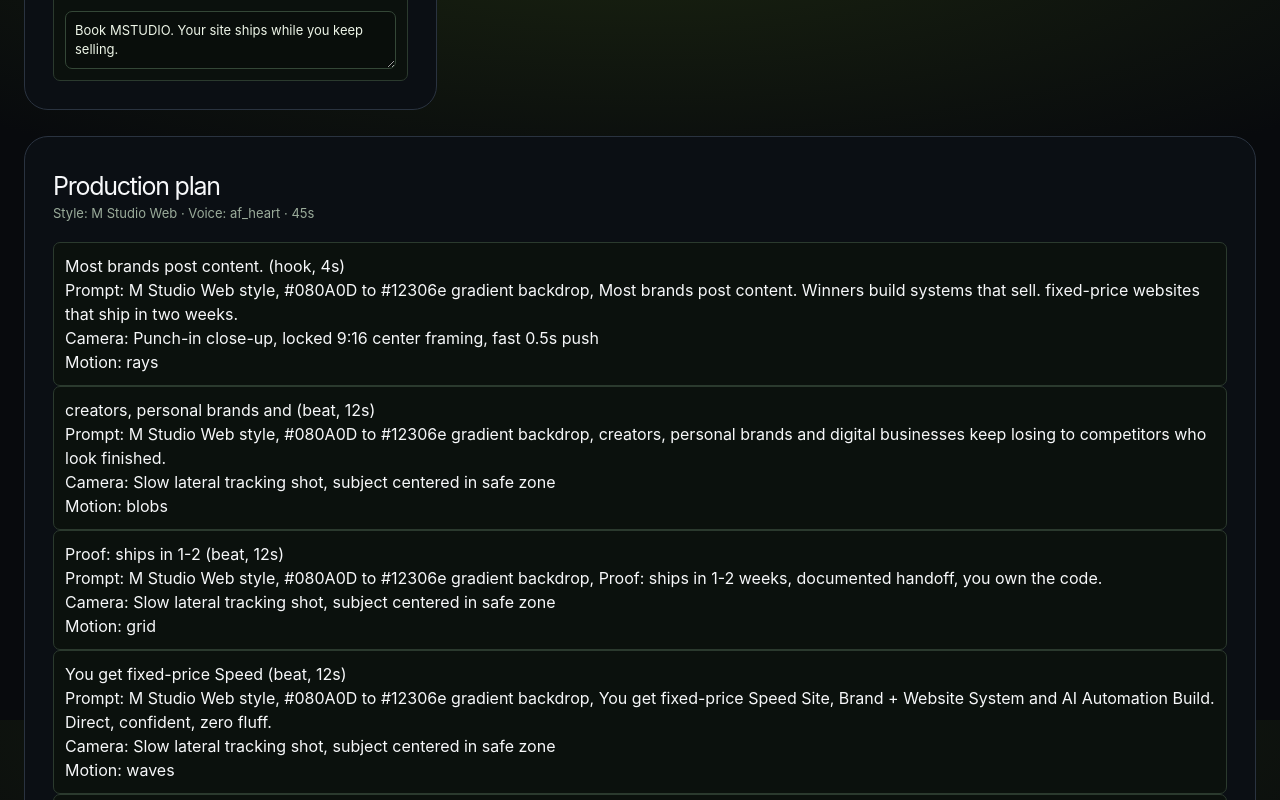
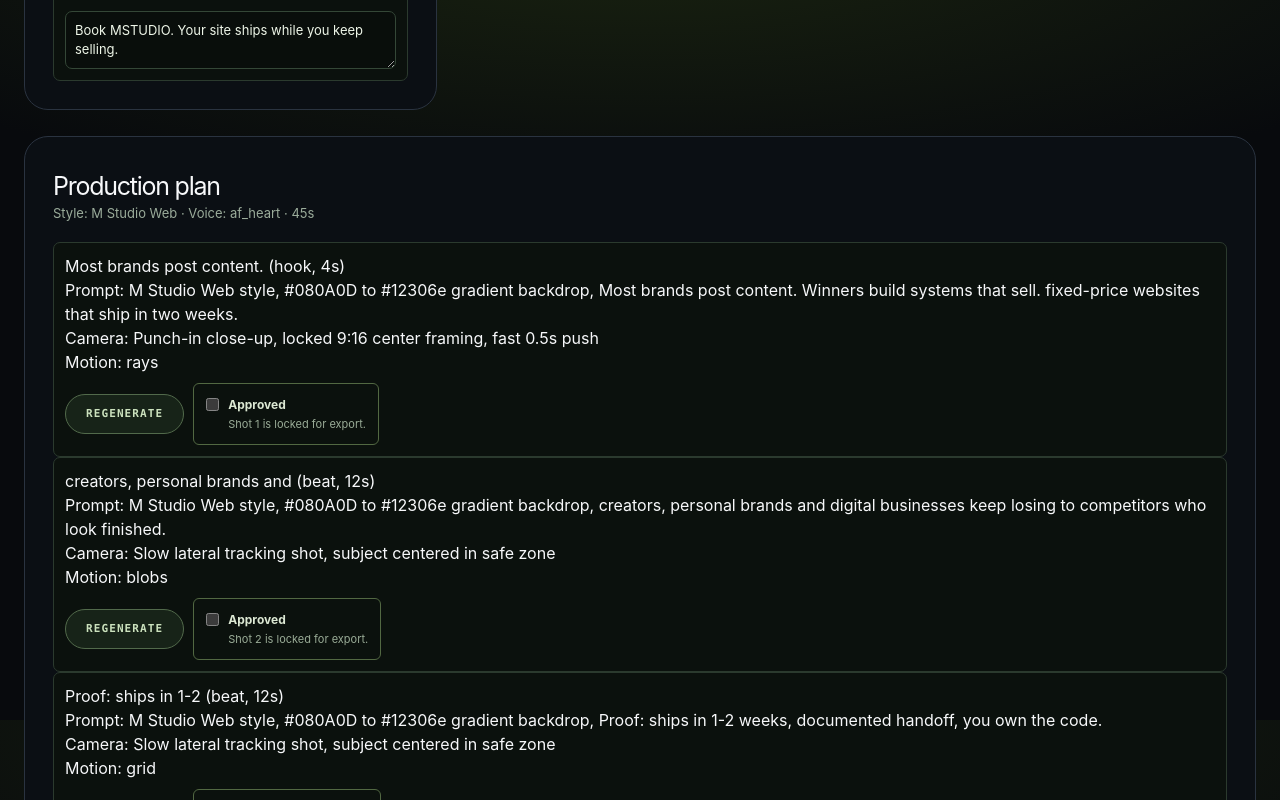
Before and after one commit to BimbitoPt/Clipflow, a React (Vite) app: page / in a window 1280 px wide. Shown: the part 1680-2480 px from the top of the page. Built offline with nearby package versions, Linux system fonts and the light colour scheme; no server answers.

Commit message:
feat(plan): per-shot regenerate and approval-gated export

```diff
--- a/src/App.tsx
+++ b/src/App.tsx
@@ -7,7 +7,7 @@
 import { readWordTiming } from "./lib/session";
 import { assignAiBackgrounds } from "./lib/ai-backgrounds";
 import { applyScriptOverrides, hasScriptOverrides } from "./lib/script-draft";
-import { buildProductionPlan, estimatePlanCost } from "./lib/production-plan";
+import { buildProductionPlan, estimatePlanCost, regenerateShot } from "./lib/production-plan";
 import { DEFAULT_VOICE } from "./lib/tts-local";
 import { previewSpeak } from "./lib/tts";
 import { desktop, nativeMediaUrl, projectFingerprint, showInFolder } from "./lib/desktop";
@@ -49,6 +49,7 @@
   const {
     idea, setIdea, packId, setPackId, profile, saved, onSaveProfile,
     scriptOverrides, setScriptOverrides, sceneChoices, setSceneChoices,
+    planSeeds, setPlanSeeds, approvedShots, setApprovedShots,
     selectedScene, setSelectedScene, voiceOn, setVoiceOn, captionMode, setCaptionMode,
     captionOverrides, setCaptionOverrides, platform, setPlatform, creditOn, setCreditOn,
     visualEffect, setVisualEffect, queueText, setQueueText,
@@ -87,9 +88,18 @@
     () => (script && pack ? buildProductionPlan(script, pack, DEFAULT_VOICE) : null),
     [script, pack],
   );
+  // Seeded takes: each regenerated shot overlays its seed deterministically.
+  // Cost and the view both derive from the SEEDED plan, never the base.
+  const withSeeds = useMemo(() => {
+    if (!plan) return null;
+    return Object.entries(planSeeds).reduce(
+      (acc, [cue, seed]) => regenerateShot(acc, Number(cue), seed),
+      plan,
+    );
+  }, [plan, planSeeds]);
   const cost = useMemo(
-    () => (plan ? estimatePlanCost(plan, { voiceOn, width: 720, height: 1280, fps: 30 }) : null),
-    [plan, voiceOn],
+    () => (withSeeds ? estimatePlanCost(withSeeds, { voiceOn, width: 720, height: 1280, fps: 30 }) : null),
+    [withSeeds, voiceOn],
   );
   const scriptErr = generatedErr || editErr;
 
@@ -116,7 +126,7 @@
 
   // Export inputs, resolved at click time so the controller never sees a
   // stale closure over script/captions/choices.
-  const exportCtx: ExportContext = { script, theme, captionAnchor: preset.captionAnchor, visualEffect, captions, words, captionLabels, captionMode, voiceOn, creditOn, timing, sceneChoices, aiSuggestions, loadSceneAsset };
+  const exportCtx: ExportContext = { script, theme, captionAnchor: preset.captionAnchor, visualEffect, captions, words, captionLabels, captionMode, voiceOn, creditOn, timing, sceneChoices, aiSuggestions, loadSceneAsset, approvedShots };
   // Save inputs for the project hook (read only when save/new runs).
   saveCtxRef.current = { script, generatedScript, theme, captions, timing, sceneAssets };
 
@@ -220,7 +230,13 @@
           </div>}
         </div>
 
-        {plan && cost && <ProductionPlanView plan={plan} cost={cost} />}
+        {withSeeds && cost && <ProductionPlanView plan={withSeeds} cost={cost} planSeeds={planSeeds} approvedShots={approvedShots} disabled={isWorking}
+          onRegenerate={(cueIndex) => {
+            setPlanSeeds((s) => ({ ...s, [cueIndex]: (s[cueIndex] ?? 0) + 1 }));
+            // A new take is unapproved by definition.
+            setApprovedShots((a) => a.map((v, i) => (i === cueIndex ? false : v)));
+          }}
+          onToggleApprove={(cueIndex) => setApprovedShots((a) => a.map((v, i) => (i === cueIndex ? !v : v)))} />}
 
         {script && <ExportPanel script={script} tiktok={tiktok} xpost={xpost} voiceOn={voiceOn} onVoiceChange={setVoiceOn} onPreviewVoice={() => previewSpeak(script.hook)}
           onExport={() => void runExport(exportCtx)} onCopy={(value) => void copyText(value)} status={status} progress={exportProgress} message={exportMsg} voiceWarn={voiceWarn} downloadUrl={exportUrl} captionMode={captionMode} onCaptionModeChange={setCaptionMode} visualEffect={visualEffect} onVisualEffectChange={setVisualEffect} platform={platform} onPlatformChange={setPlatform} creditOn={creditOn} onCreditChange={setCreditOn}
--- a/src/components/ProductionPlan.tsx
+++ b/src/components/ProductionPlan.tsx
@@ -1,22 +1,39 @@
 import type { PlanCost, ProductionPlan } from "../lib/production-plan";
 
 // Named ProductionPlanView to avoid clashing with the ProductionPlan type.
-// Read-only in Phase 1: shot cards + cost summary, no buttons (Task 5).
+// Phase 1 Task 5: per-shot Regenerate + Approve buttons; export is gated on
+// all 5 approvals (see useExportController E_PLAN_APPROVAL).
 // NOTE: docs/design-system.md §9 defines no `cf-panel`/`cf-card` classes —
 // section reuses `cf-script-panel` (plain panel, no grid/sticky side effects)
 // and each shot reuses the `cf-beat` deep card. No new global CSS.
-export function ProductionPlanView({ plan, cost }: { plan: ProductionPlan; cost: PlanCost }) {
+export function ProductionPlanView({ plan, cost, planSeeds, approvedShots, onRegenerate, onToggleApprove, disabled }: {
+  plan: ProductionPlan;
+  cost: PlanCost;
+  planSeeds: Record<number, number>;
+  approvedShots: boolean[];
+  onRegenerate: (cueIndex: number) => void;
+  onToggleApprove: (cueIndex: number) => void;
+  disabled?: boolean;
+}) {
   return (
     <section className="cf-script-panel" aria-label="Production plan">
       <div className="cf-panel-heading"><h2>Production plan</h2><p>Style: {plan.style.packLabel} · Voice: {plan.style.voice} · {plan.totalSecs}s</p></div>
-      {plan.shots.map((shot) => (
-        <article key={shot.cueIndex} className="cf-beat">
-          <h3>{shot.sceneLabel} ({shot.kind}, {shot.durationSecs}s)</h3>
-          <p>Prompt: {shot.imagePrompt}</p>
-          <p>Camera: {shot.cameraDirection}</p>
-          <p>Motion: {shot.motionVariant}</p>
-        </article>
-      ))}
+      {plan.shots.map((shot) => {
+        const take = planSeeds[shot.cueIndex] ?? 0;
+        const approved = approvedShots[shot.cueIndex] === true;
+        return (
+          <article key={shot.cueIndex} className="cf-beat">
+            <h3>{shot.sceneLabel} ({shot.kind}, {shot.durationSecs}s){take > 0 ? ` · take ${take}` : ""}</h3>
+            <p>Prompt: {shot.imagePrompt}</p>
+            <p>Camera: {shot.cameraDirection}</p>
+            <p>Motion: {shot.motionVariant}</p>
+            <div style={{ display: "flex", gap: 9, alignItems: "center", flexWrap: "wrap", marginTop: 9 }}>
+              <button type="button" className="cf-button cf-button-secondary" disabled={disabled} onClick={() => onRegenerate(shot.cueIndex)}>REGENERATE</button>
+              <label className="cf-proof-approval"><input type="checkbox" disabled={disabled} checked={approved} onChange={() => onToggleApprove(shot.cueIndex)} /><span><b>Approved</b><small>Shot {shot.cueIndex + 1} is locked for export.</small></span></label>
+            </div>
+          </article>
+        );
+      })}
       <p>Estimated cost: {cost.units} units ({cost.breakdown.shots} shots, {cost.breakdown.voiceSecs}s voice, {cost.renderSecs}s render)</p>
     </section>
   );
--- a/src/hooks/useClipflowProject.ts
+++ b/src/hooks/useClipflowProject.ts
@@ -76,6 +76,11 @@
   const [idea, setIdea] = useState("fixed-price websites that ship in two weeks");
   const [scriptOverrides, setScriptOverrides] = useState<ScriptOverrides>({});
   const [sceneChoices, setSceneChoices] = useState<SceneChoice[]>(() => Array.from({ length: 5 }, () => ({ kind: "auto-ai" })));
+  // AI Director plan takes: per-shot regenerate seeds + per-shot approvals.
+  // Both reset whenever the script inputs change (effect below) — a stale
+  // approval must never survive a new script.
+  const [planSeeds, setPlanSeeds] = useState<Record<number, number>>({});
+  const [approvedShots, setApprovedShots] = useState<boolean[]>([false, false, false, false, false]);
   const [selectedScene, setSelectedScene] = useState(0);
   const [voiceOn, setVoiceOn] = useState(true);
   const [captionMode, setCaptionMode] = useState<CaptionMode>("auto");
@@ -208,6 +213,15 @@
     writeSession(storage, { idea, scriptOverrides, sceneChoices, captionMode, captionOverrides, voiceOn, visualEffect, platform, credit: creditOn, pack: packId } satisfies SessionSnapshot);
   }, [idea, scriptOverrides, sceneChoices, captionMode, captionOverrides, voiceOn, visualEffect, platform, creditOn, packId]);
 
+  // Plan takes follow the script: any script-input change invalidates
+  // regenerated takes and their approvals. An effect (not render-time
+  // resets) because invalidation lives in App's handlers, not this hook.
+  // Profile is included: buildScript derives the script from it too.
+  useEffect(() => {
+    setPlanSeeds({});
+    setApprovedShots([false, false, false, false, false]);
+  }, [idea, profile, scriptOverrides, packId]);
+
   useEffect(() => {
     try {
       storage.setItem(WEEK_KEY, queueText);
@@ -236,6 +250,8 @@
     saved, onSaveProfile,
     scriptOverrides, setScriptOverrides,
     sceneChoices, setSceneChoices,
+    planSeeds, setPlanSeeds,
+    approvedShots, setApprovedShots,
     selectedScene, setSelectedScene,
     voiceOn, setVoiceOn,
     captionMode, setCaptionMode,
--- a/src/hooks/useExportController.ts
+++ b/src/hooks/useExportController.ts
@@ -43,6 +43,8 @@
   sceneChoices: SceneChoice[];
   aiSuggestions: ReturnType<typeof assignAiBackgrounds>;
   loadSceneAsset: (choice: ResolvedSceneChoice) => Promise<StockAsset | null>;
+  /** Per-shot director approvals; export requires all 5 true. */
+  approvedShots: boolean[];
 }
 
 /**
@@ -80,7 +82,7 @@
   }, []);
 
   const runExport = useCallback(async (ctx: ExportContext): Promise<void> => {
-    const { script, theme, captionAnchor, visualEffect, captions, words, captionLabels, captionMode, voiceOn, creditOn, timing, sceneChoices, aiSuggestions, loadSceneAsset } = ctx;
+    const { script, theme, captionAnchor, visualEffect, captions, words, captionLabels, captionMode, voiceOn, creditOn, timing, sceneChoices, aiSuggestions, loadSceneAsset, approvedShots } = ctx;
     if (!script) return;
     if (busyRef.current) return;
     busyRef.current = true;
@@ -195,6 +197,14 @@
             setExportProgress(65);
           }
         }
+        // Director gate: every shot card must be approved before rendering.
+        // Placed after the voice block (not inside it) so silent exports are
+        // gated too; the outer catch surfaces it as an export error, same as
+        // the E_TTS_MODEL failure above.
+        const unapproved = approvedShots.findIndex((a) => !a);
+        if (unapproved !== -1) {
+          throw new Error(`E_PLAN_APPROVAL: shot ${unapproved + 1} not approved — approve all 5 shots before exporting.`);
+        }
         // Captions for THIS export: real synthesized word times when the
         // timed model ran, otherwise the memoized plan (sidecar/even-split).
         const exportWords = synthesizedCues ? planWordsTimed(script, synthesizedCues) : words;
--- a/src/lib/production-plan.ts
+++ b/src/lib/production-plan.ts
@@ -82,3 +82,20 @@
     breakdown: { shots: plan.shots.length, voiceSecs: opts.voiceOn ? plan.totalSecs : 0, pixels },
   };
 }
+
+const MOTION_POOL = ["rays", "blobs", "grid", "waves", "pulse"];
+
+export function regenerateShot(plan: ProductionPlan, cueIndex: number, seed: number): ProductionPlan {
+  const shots = plan.shots.map((shot, i) => {
+    if (i !== cueIndex) return shot;
+    const base = MOTION_POOL.indexOf(shot.motionVariant);
+    const safe = base < 0 ? 0 : base;
+    const next = MOTION_POOL[(((safe + seed) % MOTION_POOL.length) + MOTION_POOL.length) % MOTION_POOL.length]!;
+    return {
+      ...shot,
+      motionVariant: next,
+      imagePrompt: `${shot.imagePrompt} (take ${seed}, ${next} motion)`,
+    };
+  });
+  return { ...plan, shots };
+}
```
Also changed, not shown: 1 other file (tests, documents, lock files or other folders).
